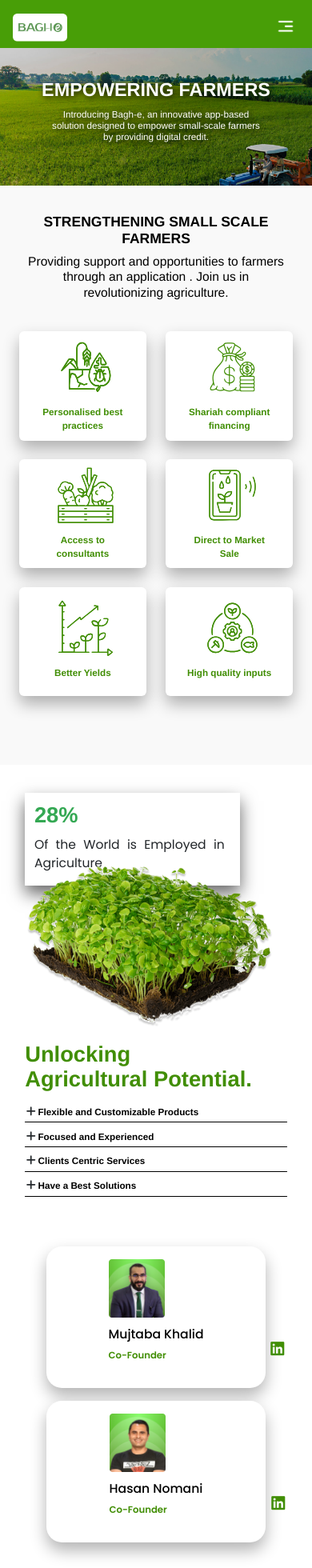
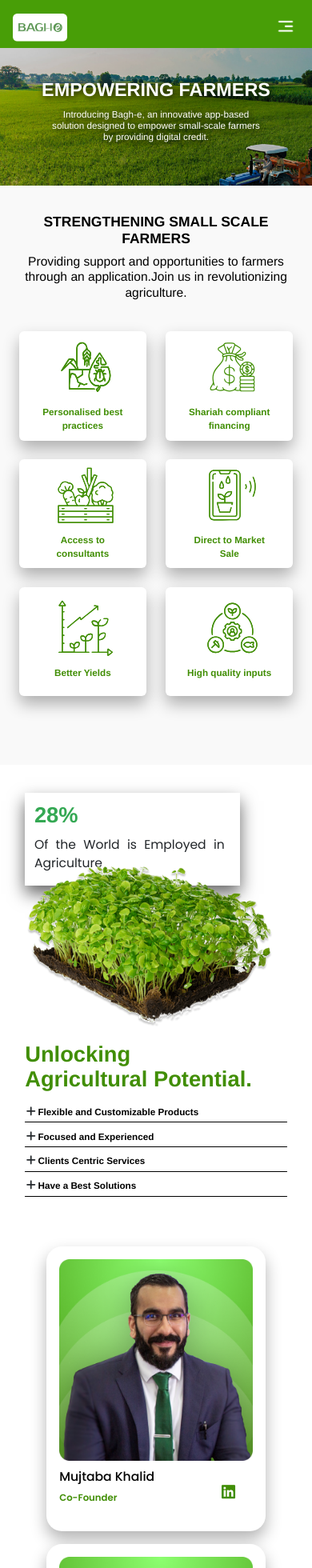
Before and after one commit to nabeelhaider1-0/Baghe, a React (Vite) app: page / in a window 390 px wide. Shown: the top 1960 px of the page at 80% size. Built offline with nearby package versions, Linux system fonts and the light colour scheme.

Commit message:
Issues Resolved

```diff
--- a/src/Components/EmpoweringFarmers/Empowering.jsx
+++ b/src/Components/EmpoweringFarmers/Empowering.jsx
@@ -16,7 +16,7 @@ const Empowering = () => {
           </h3>
           <p data-aos="slide-up" data-aos-duration="1500" data-aos-once="true">
             Providing support and opportunities to farmers through an
-            application . Join us in revolutionizing agriculture.
+            application.Join us in revolutionizing agriculture.
           </p>
         </div>
 
--- a/src/Components/LeaderShip/Leadership.css
+++ b/src/Components/LeaderShip/Leadership.css
@@ -170,7 +170,7 @@
     .teamcards {
         border: none !important;
         box-shadow: 0px 10px 20px rgba(0, 0, 0, 0.3) !important;
-        display: flex;
+        display: flex !important;
         justify-content: center;
         align-items: center;
         border-radius: 5vw !important;
@@ -191,8 +191,8 @@
     }
 
     .teamcardbody img {
-        width: 100%;
-        height: 100%;
+        width: 100% !important;
+        height: 100% !important;
     }
 
     .teamcardtitle {
--- a/src/Components/LowerHeader/LowerHeader.css
+++ b/src/Components/LowerHeader/LowerHeader.css
@@ -88,3 +88,17 @@
     filter: blur(0.3vw);
     /* Adjust the value for more or less blur */
 }
+
+@media (max-width: 600px) {
+    .text-overlay2 p {
+        font-size: 3vw;
+        line-height: 3.7vw;
+        width: 78vw;
+    }
+
+    .text-overlay2 h1 {
+        font-size: 3vw;
+        line-height: 4vw;
+        width: auto;
+    }
+}
--- a/src/Components/Navbar/Navbar.css
+++ b/src/Components/Navbar/Navbar.css
@@ -74,7 +74,7 @@ nav {
 }
 
 .nav-item.dropdown .dropdown-menu {
-    display: block;
+    /* display: block; */
     opacity: 0;
     max-height: 0;
     overflow: hidden;
@@ -365,4 +365,12 @@ nav {
     .dropdown-menu {
         --bs-dropdown-border-radius: 1.5vh !important;
     }
+
+    /* .nav-item.dropdown .dropdown-menu {
+        display: none;
+    }
+
+    .nav-item.dropdown:hover .dropdown-menu {
+        display: block;
+    } */
 }
--- a/src/Components/Navbar/Navbar.jsx
+++ b/src/Components/Navbar/Navbar.jsx
@@ -19,6 +19,7 @@ const Navbar = () => {
       window.removeEventListener("scroll", handleScroll);
     };
   }, []);
+
   return (
     <>
       {/* <nav className="navbar navbar-expand-lg "> */}
--- a/src/Components/OurTeam/OurTeam.css
+++ b/src/Components/OurTeam/OurTeam.css
@@ -177,8 +177,8 @@
     }
 
     .teamcardbody img {
-        width: 100%;
-        height: 100%;
+        width: 100% !important;
+        height: 100% !important;
     }
 
     .teamcardtitle {
```
